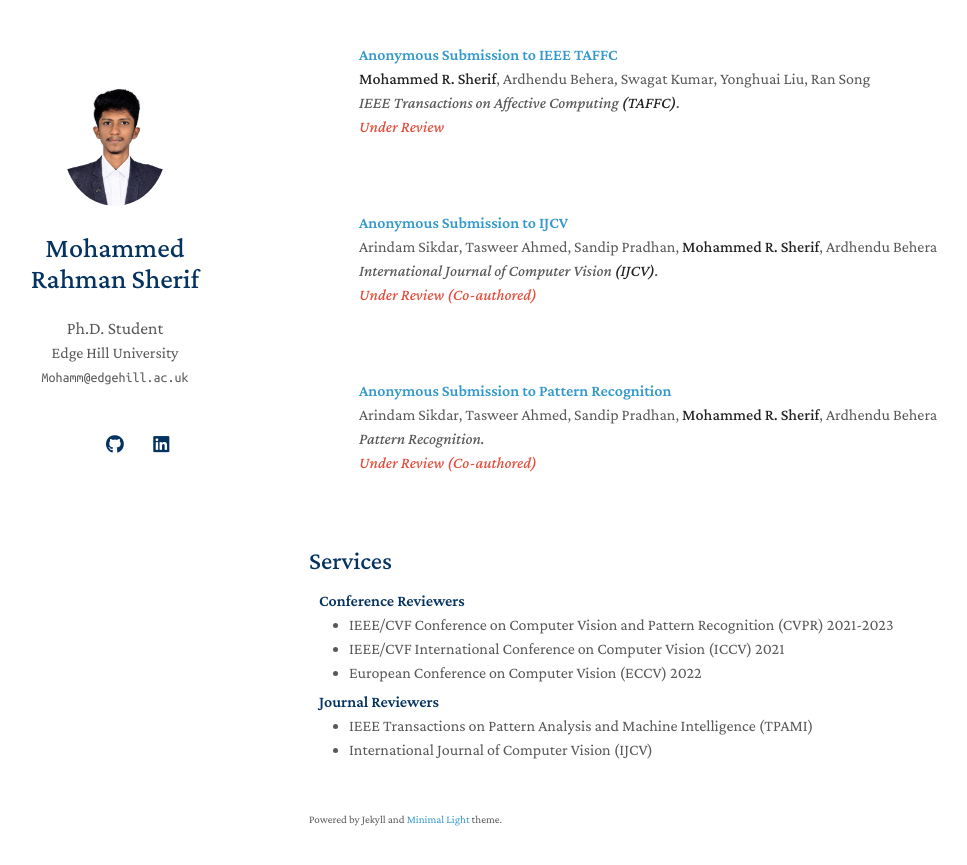
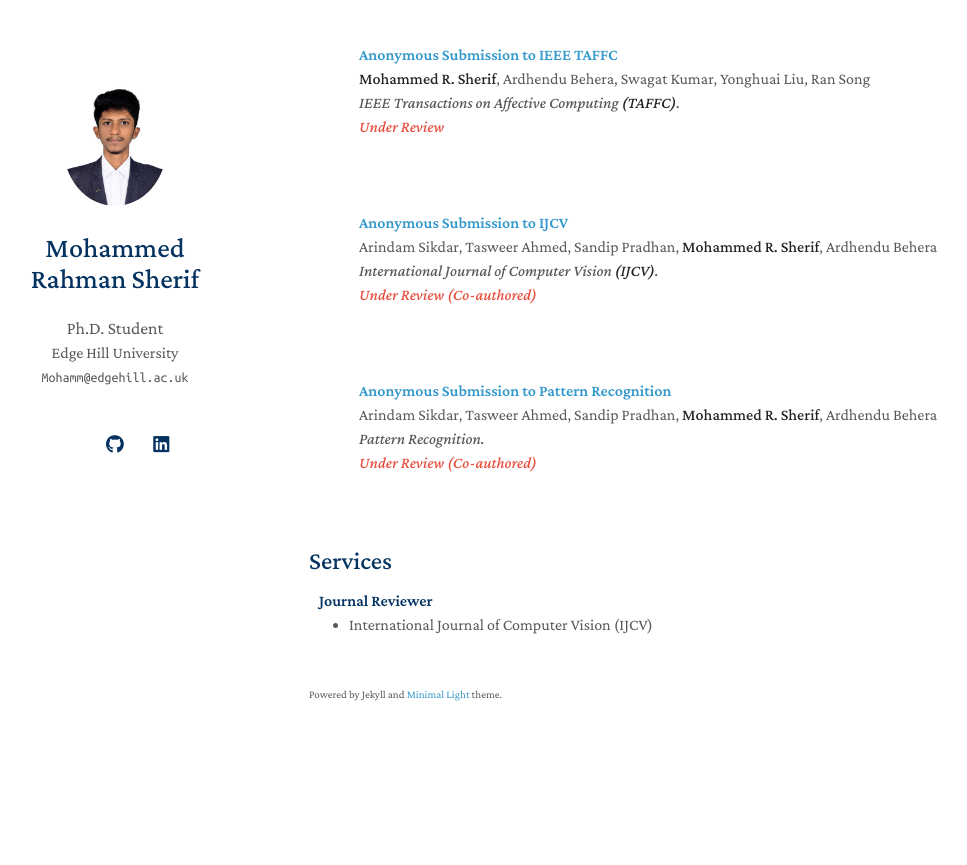
Before and after one commit to MR-Sherif/MR-Sherif.github.io, a Jekyll site: the page built from index.md, in a window 1280 px wide and 900 px high, scrolled down 1388 px. Shown: the top 865 px of the window, without its empty margins (161-1128 px from the left). Built offline with Jekyll 4.4.1, drawn with Linux system fonts in a browser that asks for light colours; a style sheet for code colours, icons or effects is not loaded; our own code applies the rules of GitHub Pages for plain Markdown files; after the commit the page ends 2163 px from its top, so only the background shows below that.

Commit message:
Remove Conference Reviewers section from services.md

```diff
--- a/_includes/services.md
+++ b/_includes/services.md
@@ -1,16 +1,7 @@
 ## Services
 
-<h4 style="margin:0 10px 0;">Conference Reviewers</h4>
-
-<ul style="margin:0 0 5px;">
-  <li><a href="http://cvpr2023.thecvf.com/"><autocolor>IEEE/CVF Conference on Computer Vision and Pattern Recognition (CVPR) 2021-2023</autocolor></a></li>
-  <li><a href="http://iccv2021.thecvf.com/"><autocolor>IEEE/CVF International Conference on Computer Vision (ICCV) 2021</autocolor></a></li>
-  <li><a href="https://eccv2022.ecva.net/"><autocolor>European Conference on Computer Vision (ECCV) 2022</autocolor></a></li>
-</ul>
-
-<h4 style="margin:0 10px 0;">Journal Reviewers</h4>
+<h4 style="margin:0 10px 0;">Journal Reviewer</h4>
 
 <ul style="margin:0 0 20px;">
-  <li><a href="https://www.computer.org/csdl/journal/tp"><autocolor>IEEE Transactions on Pattern Analysis and Machine Intelligence (TPAMI)</autocolor></a></li>
   <li><a href="https://www.springer.com/journal/11263"><autocolor>International Journal of Computer Vision (IJCV)</autocolor></a></li>
 </ul>
```
